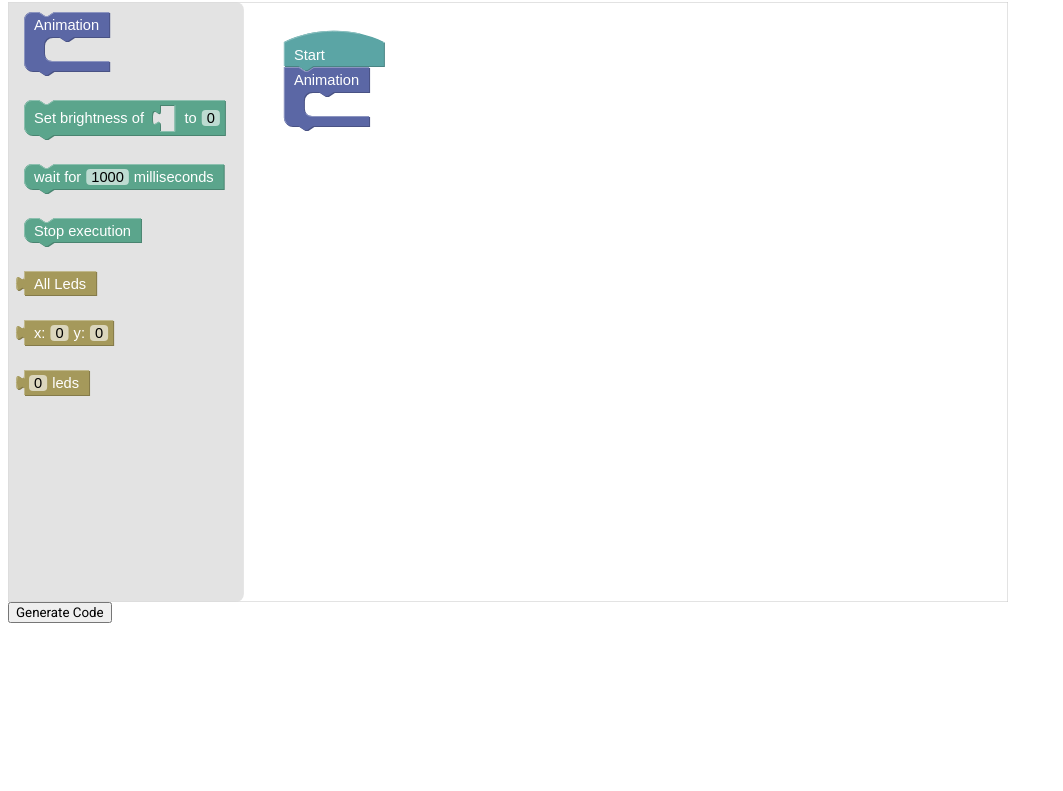
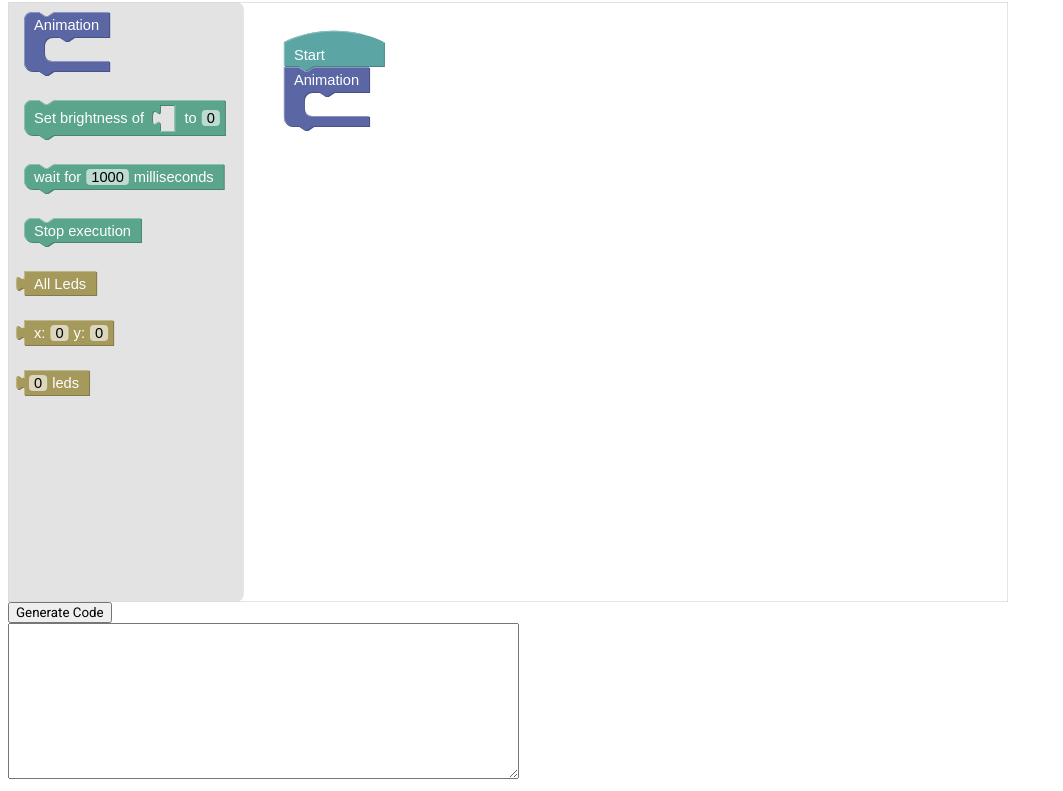
Before and after one commit to HammerCar/BlockLang, a plain HTML site: page index.html in a window 1280 px wide. Shown: the part 79-870 px from the top of the page, without its empty margins (0-1063 px from the left). Before the commit the page ends 800 px from the top, so only its background shows below. Drawn offline with Linux system fonts and the light colour scheme.

Commit message:
Added code area and automatic code generation

```diff
--- a/index.html
+++ b/index.html
@@ -56,6 +56,8 @@
     </xml>
 
     <button onclick="GenerateCode()">Generate Code</button>
+    <br>
+    <textarea id="codeArea" cols="70" rows="10"></textarea>
 
     <script>
         var workspace = Blockly.inject('blocklyDiv', {toolbox: document.getElementById('toolbox')});
@@ -64,7 +66,10 @@
         function GenerateCode() {
             var code = Blockly.CodeGen.workspaceToCode(workspace).split(" ").join("");
             console.log(code);
+
+            document.getElementById("codeArea").innerHTML = code;
         }
+        workspace.addChangeListener(GenerateCode);
     </script>
 </body>
 </html>
```
